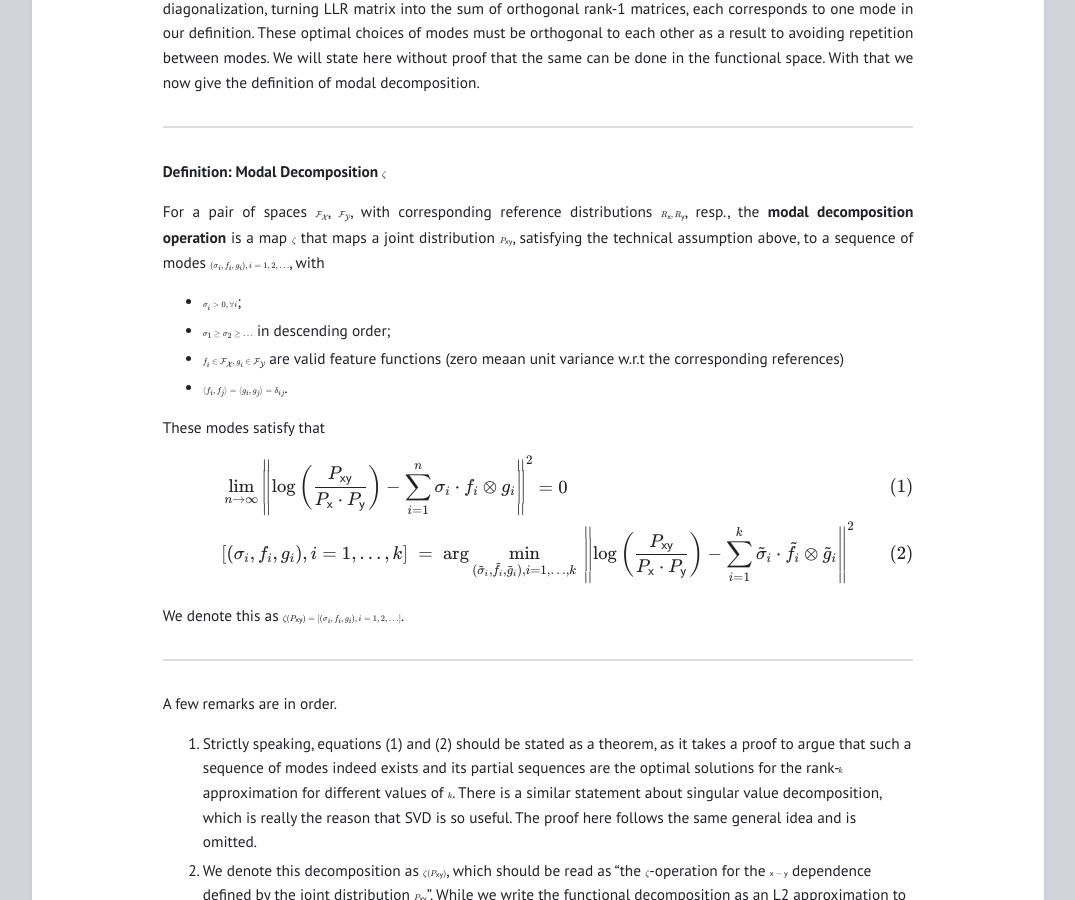
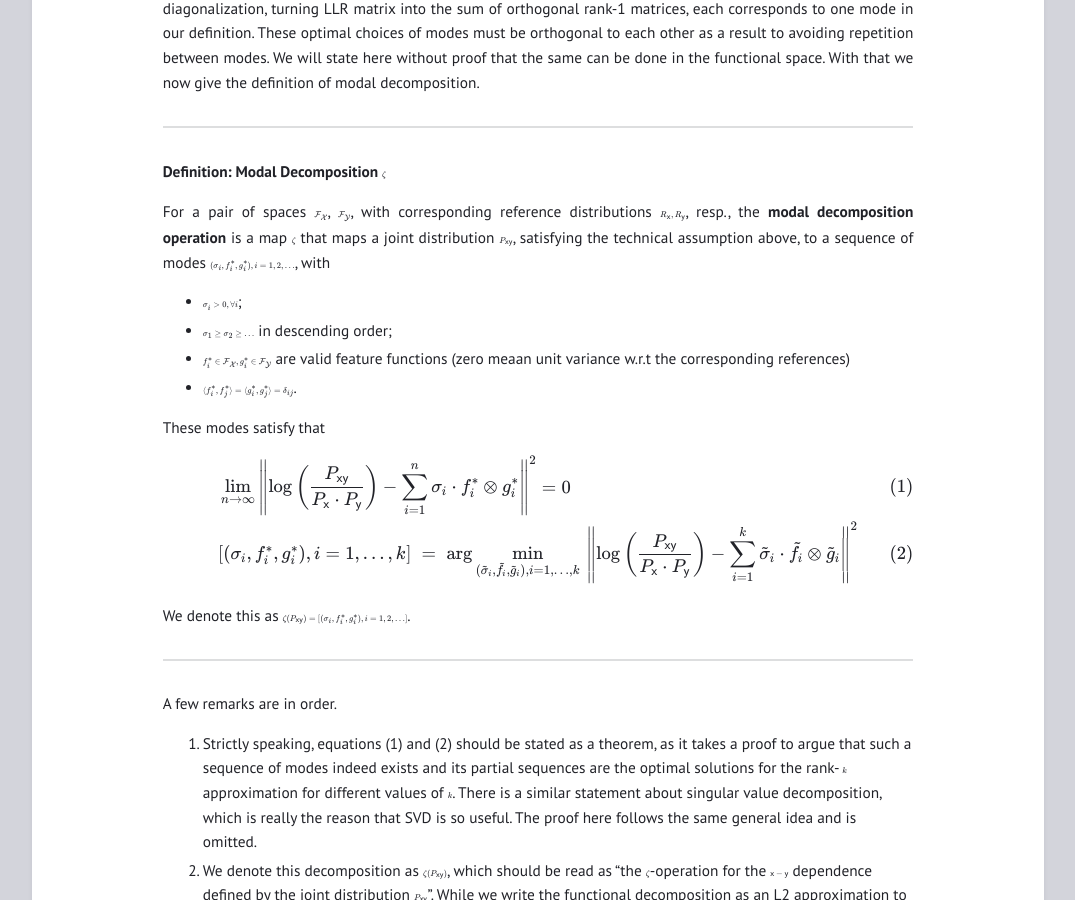
Before and after one commit to gilearning/gilearning.github.io, a Jekyll site: the page built from _posts/2022-08-15-ModalDecomposition.md, in a window 1280 px wide and 900 px high, scrolled down 3051 px. Shown: the whole window, without its empty margins (102-1177 px from the left). Built offline with Jekyll 4.4.1, drawn with Linux system fonts in a browser that asks for light colours; formulas are drawn with MathJax 3; some of the changed text lies outside the part shown.

Commit message:
Update 2022-08-15-ModalDecomposition.md

```diff
--- a/_posts/2022-08-15-ModalDecomposition.md
+++ b/_posts/2022-08-15-ModalDecomposition.md
@@ -106,29 +106,29 @@ The result is a decomposition is a diagonalization, turning LLR matrix into the
 ---
 **Definition: Modal Decomposition $\zeta$**
 
-For a pair of spaces $\mathcal {F_X}$, $\mathcal {F_Y}$, with corresponding reference distributions $R_\mathsf x, R_\mathsf y$, resp., the **modal decomposition operation** is a map $\zeta$ that maps a joint distribution $P_{\mathsf {xy}}$, satisfying the technical assumption above, to a sequence of modes $(\sigma_i, f_i, g_i), i = 1, 2, \ldots$, with
+For a pair of spaces $\mathcal {F_X}$, $\mathcal {F_Y}$, with corresponding reference distributions $R_\mathsf x, R_\mathsf y$, resp., the **modal decomposition operation** is a map $\zeta$ that maps a joint distribution $P_{\mathsf {xy}}$, satisfying the technical assumption above, to a sequence of modes $(\sigma_i, f^\ast_i, g^\ast_i), i = 1, 2, \ldots$, with
 
 * $\sigma_i > 0, \forall i$;
 * $\sigma_1 \geq \sigma_2 \geq \ldots$ in descending order;
-* $f_i \in \mathcal {F_X}, g_i \in \mathcal {F_Y}$ are valid feature functions (zero meaan unit variance w.r.t the corresponding references)
-* $\langle f_i, f_j\rangle = \langle g_i, g_j \rangle = \delta_{ij}$.
+* $f^\ast_i \in \mathcal {F_X}, g^\ast_i \in \mathcal {F_Y}$ are valid feature functions (zero meaan unit variance w.r.t the corresponding references)
+* $\langle f^\ast_i, f^\ast_j\rangle = \langle g^\ast_i, g^\ast_j \rangle = \delta_{ij}$.
 
 These modes satisfy that
 
 $$
 \begin{align}
-&\lim_{n\to \infty} \left\Vert \log \left(\frac{P_{\mathsf {xy}}}{P_\mathsf x \cdot P_\mathsf y}\right) - \sum_{i=1}^n \sigma_i \cdot f_i \otimes g_i\right\Vert^2 = 0\\
-&[(\sigma_i, f_i, g_i), i = 1, \ldots, k] \; = \; \arg\min_{(\tilde{\sigma}_i, \tilde{f}_i, \tilde{g}_i), i=1, \ldots, k} \, \left\Vert \log \left(\frac{P_{\mathsf {xy}}}{P_\mathsf x\cdot P_\mathsf y} \right)- \sum_{i=1}^k \tilde{\sigma}_i \cdot \tilde{f}_i \otimes \tilde{g}_i \right\Vert^2
+&\lim_{n\to \infty} \left\Vert \log \left(\frac{P_{\mathsf {xy}}}{P_\mathsf x \cdot P_\mathsf y}\right) - \sum_{i=1}^n \sigma_i \cdot f^\ast_i \otimes g^\ast_i\right\Vert^2 = 0\\
+&[(\sigma_i, f^\ast_i, g^\ast_i), i = 1, \ldots, k] \; = \; \arg\min_{(\tilde{\sigma}_i, \tilde{f}_i, \tilde{g}_i), i=1, \ldots, k} \, \left\Vert \log \left(\frac{P_{\mathsf {xy}}}{P_\mathsf x\cdot P_\mathsf y} \right)- \sum_{i=1}^k \tilde{\sigma}_i \cdot \tilde{f}_i \otimes \tilde{g}_i \right\Vert^2
 \end{align}
 $$
 
-We denote this as $\zeta(P_{\mathsf{xy}}) = [(\sigma_i, f_i, g_i), i=1, 2, \ldots]$.
+We denote this as $\zeta(P_{\mathsf{xy}}) = [(\sigma_i, f^\ast_i, g^\ast_i), i=1, 2, \ldots]$.
 
 ---
 
 A few remarks are in order.
 
-1. Strictly speaking, equations (1) and (2) should be stated as a theorem, as it takes a proof to argue that such a sequence of modes indeed exists and its partial sequences are the optimal solutions for the rank-$k$ approximation for different values of $k$. There is a similar statement about singular value decomposition, which is really the reason that SVD is so useful. The proof here follows the same general idea and is omitted.
+1. Strictly speaking, equations (1) and (2) should be stated as a theorem, as it takes a proof to argue that such a sequence of modes indeed exists and its partial sequences are the optimal solutions for the rank- $k$ approximation for different values of $k$. There is a similar statement about singular value decomposition, which is really the reason that SVD is so useful. The proof here follows the same general idea and is omitted.
 2. We denote this decomposition as $\zeta(P_{\mathsf {xy}})$, which should be read as "the $\zeta$-operation for the $\mathsf{x-y}$ dependence defined by the joint distribution $P_{\mathsf{xy}}$". While we write the functional decomposition as an L2 approximation to the LLR function, the LLR is not the unique way to describe the dependence. Later we will have examples where it is convenient to use a slightly different target function, with the resulting choices of the feature functions also a bit different. We consider all such operations to decompose the dependence as the same general idea.
 3. The definition says that for each model $P_{\mathsf {xy}}$ there is an ideal sequence of modes for the orthogonal decomposition. In practice, we do not observe either the model or the mode. We will show later that learning algorithms often try to learn an approximate version of the modes. For example, it is common to only learn the first $k$ modes as defined in equation (2), or to learn the decomposition of an empirical distribution from a finite dataset, or to have extra restrictions of the learned features due to the limited expressive power of a network, etc. In more complex problems, sometimes it might not even be clear which dependence we are trying to decompose. The purpose of defining the $\zeta$ operation is to help us to clarify what type of compromises are taken in finding a computable approximate solution to the idealized decomposition problem.
 
@@ -183,25 +183,25 @@ There are a number of consequences when this connection is established.
 >  $\mathbb E_{\mathsf y\sim P_\mathsf y}[b(\mathsf y)^2] \leq \mathbb E_{\mathsf x\sim P_\mathsf x}[a(\mathsf x)^2].$
 >
 
-If we now look the modal decomposition $\zeta(P_\mathsf {xy}) = [(\sigma_i, f_i, g_i), i=1, 2, \ldots]$, then we have a nice orthogonal structure.
+If we now look the modal decomposition $\zeta(P_\mathsf {xy}) = [(\sigma_i, f^\ast_i, g^\ast_i), i=1, 2, \ldots]$, then we have a nice orthogonal structure.
 
 >**Property 3: Mode Correlation**
 >
 > $$
-> (B(f_j))(y) = \sum_x \left(\sum_i \sigma_i \cdot f_i(x) g_i(y)\right) \cdot \left(P_{\mathsf x}(x) \cdot f_j(x)\right) = \sigma_j g_j(y), \quad \forall y
+> (B(f^\ast_j))(y) = \sum_x \left(\sum_i \sigma_i \cdot f^\ast_i(x) g^\ast_i(y)\right) \cdot \left(P_{\mathsf x}(x) \cdot f^\ast_j(x)\right) = \sigma_j g^\ast_j(y), \quad \forall y
 > $$
 >
->since $\mathbb E[f_i(\mathsf x) f_j(\mathsf x)] = \delta_{ij}$. With the same math, we also have $B^T(g_j) = \sigma_j \cdot f_j$.
+>since $\mathbb E[f^\ast_i(\mathsf x) f^\ast_j(\mathsf x)] = \delta_{ij}$. With the same math, we also have $B^T(g^\ast_j) = \sigma_j \cdot f^\ast_j$.
 >
->That is, each $g_j$ is the image of the $B(\cdot)$ operator acting on $f_j$, scaled by the corresponding $\sigma_i$, and vice versa.
+>That is, each $g^\ast_j$ is the image of the $B(\cdot)$ operator acting on $f^\ast_j$, scaled by the corresponding $\sigma_i$, and vice versa.
 >
 >Now we have
 >>
 >$$
->\mathbb E_{\mathsf{x,y} \sim P_{\mathsf{x,y}}} [ f_i (\mathsf x) \cdot g_j(\mathsf y)] = \mathbb E_{\mathsf x\sim P_\mathsf x} [f_i (\mathsf x) \cdot \mathbb E[ g_j(\mathsf y)|\mathsf x]] = \mathbb E_{\mathsf x\sim P_\mathsf x} [f_i (\mathsf x) \cdot \sigma_j \cdot f_j(\mathsf x)] = \sigma_i\cdot \delta_{ij}
+>\mathbb E_{\mathsf{x,y} \sim P_{\mathsf{x,y}}} [ f^\ast_i (\mathsf x) \cdot g^\ast_j(\mathsf y)] = \mathbb E_{\mathsf x\sim P_\mathsf x} [f^\ast_i (\mathsf x) \cdot \mathbb E[ g^\ast_j(\mathsf y)|\mathsf x]] = \mathbb E_{\mathsf x\sim P_\mathsf x} [f^\ast_i (\mathsf x) \cdot \sigma_j \cdot f^\ast_j(\mathsf x)] = \sigma_i\cdot \delta_{ij}
 >$$
 
-This result says that each feature $f_i(\mathsf x)$ is only correlated with the corresponding $g_i$ feature of $\mathsf y$, and uncorrelated with all other features. $\sigma_i$ is the correlation coefficient. Thus, the dependence between $\mathsf x$ and $\mathsf y$ is in fact written as a sequence of correlation between feature pairs, each with a strength quantified by the corresponding $\sigma_i$.
+This result says that each feature $f^\ast_i(\mathsf x)$ is only correlated with the corresponding $g^\ast_i$ feature of $\mathsf y$, and uncorrelated with all other features. $\sigma_i$ is the correlation coefficient. Thus, the dependence between $\mathsf x$ and $\mathsf y$ is in fact written as a sequence of correlation between feature pairs, each with a strength quantified by the corresponding $\sigma_i$.
 
 In [HGR], the HGR maximal correlation is defined for a given joint distribution $P_{\mathsf {xy}}$ as
 
@@ -212,3 +212,5 @@ $$
 This maximal correlation coefficient $\rho$ is used as a measure of dependence between the two random variables. At this point, it should be clear that the modal decomposition structure is a natural generalization. $\sigma_1$, the correlation between the strongest correlated feature pairs is exactly the HGR maximal correlation coefficient. Beyond that, there are indeed a sequence of correlated feature pairs in descending order of strengths.
 
 ### Divergence and Fisher Information
+
+$f^\ast_i$ and $f_i^\ast$, $f^\ast$, ${f_i}^\ast$
```
